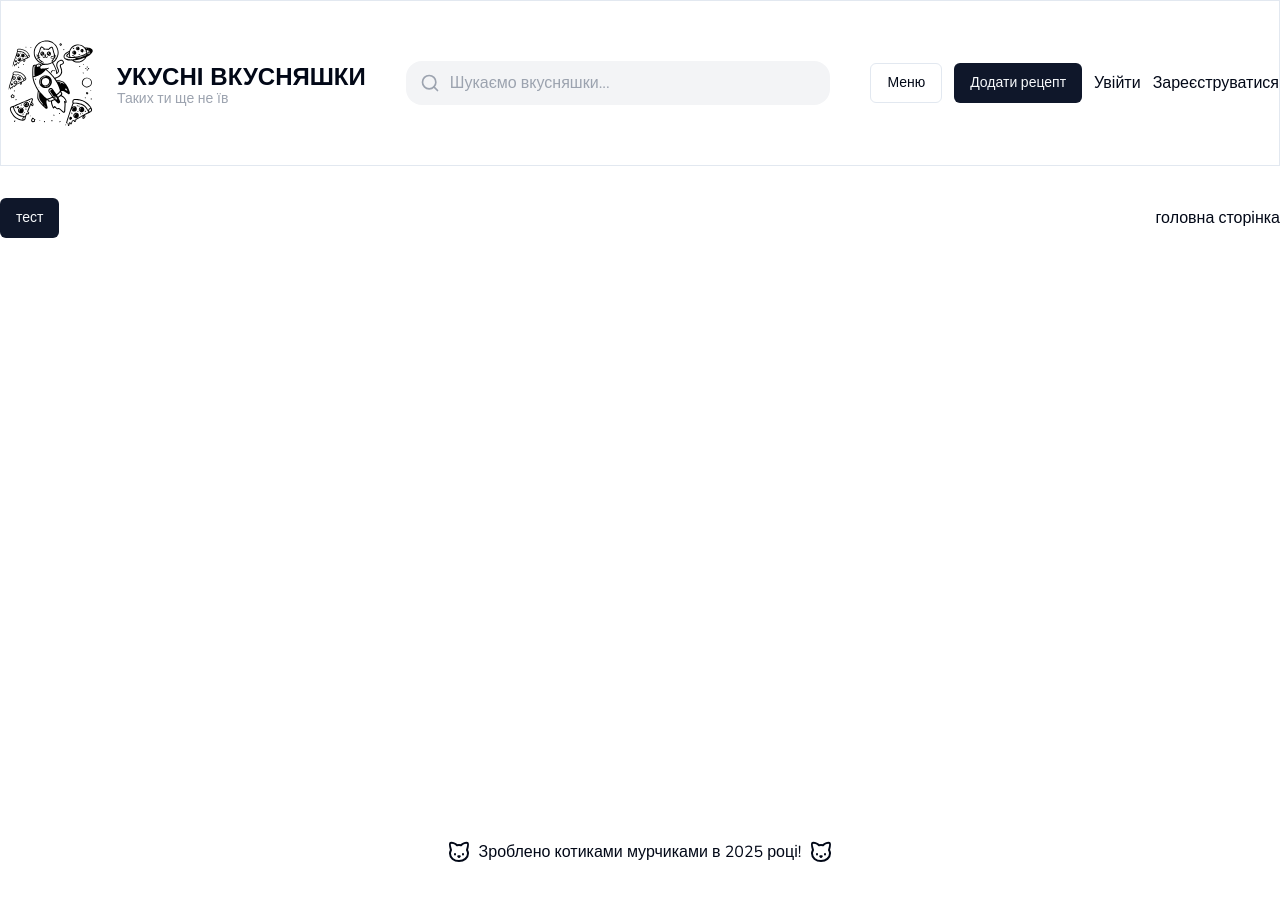
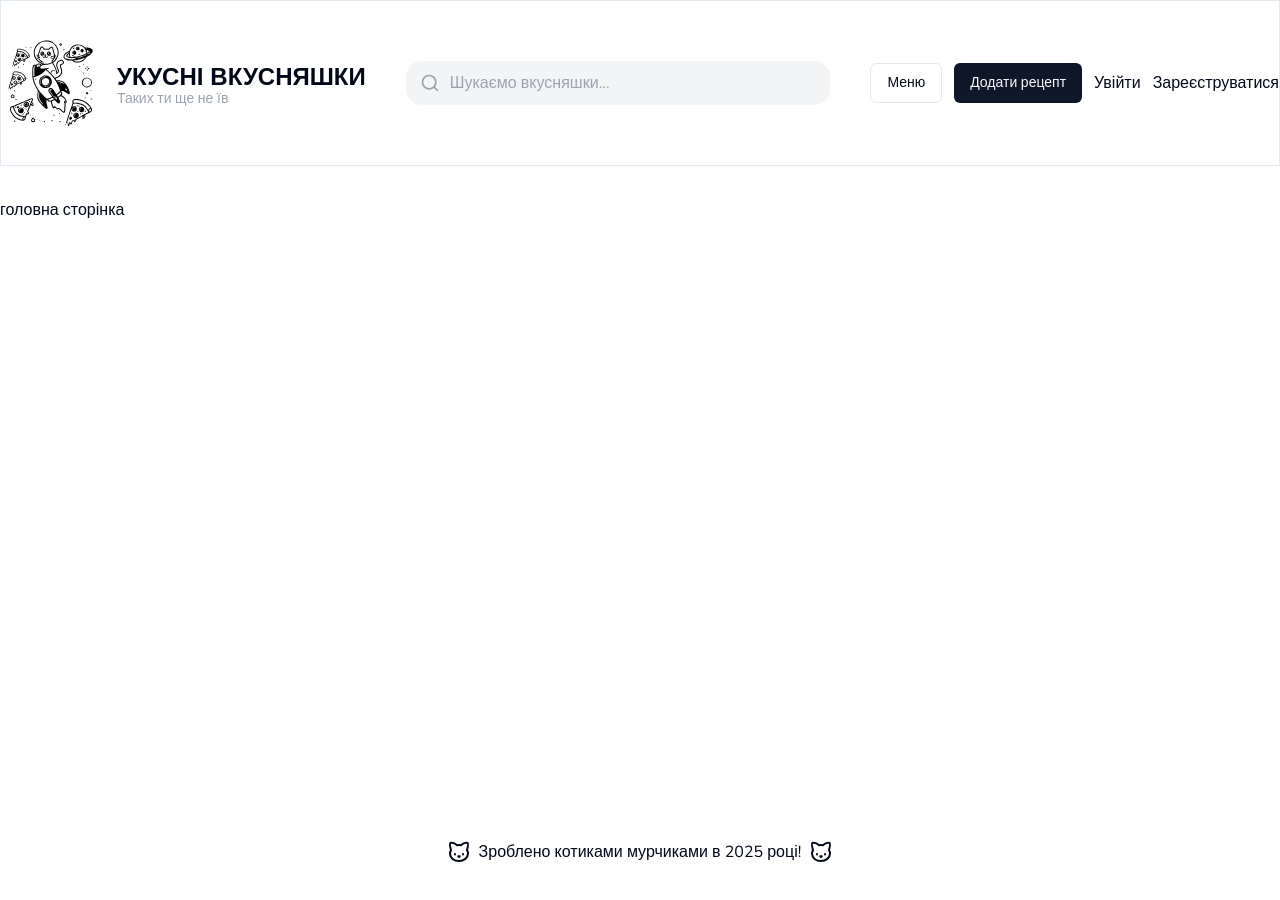
Before and after one commit to f1erfly94/Cook_Rocket, a Next.js app in the folder my-cooking-platform/: page / in a window 1280 px wide. Shown: the top 900 px of the page. Built offline with nearby package versions, Linux system fonts and the light colour scheme.

Commit message:
remove button

```diff
--- a/my-cooking-platform/src/app/page.tsx
+++ b/my-cooking-platform/src/app/page.tsx
@@ -1,7 +1,6 @@
 import React from 'react';
 import {Container} from "@/components/shared/container";
 import {cn} from "@/lib/utils";
-import {Button} from "@/components/ui";
 
 interface Props {
     className?: string;
@@ -13,7 +12,6 @@ const Page: React.FC<Props> = ({className}) => {
     return (
         <>
             <Container className={cn('flex items-center justify-between py-8', className)}>
-                <Button onClick={(() => console.log('тест'))}> тест</Button>
                 <div>головна сторінка</div>
             </Container>
         </>
```
